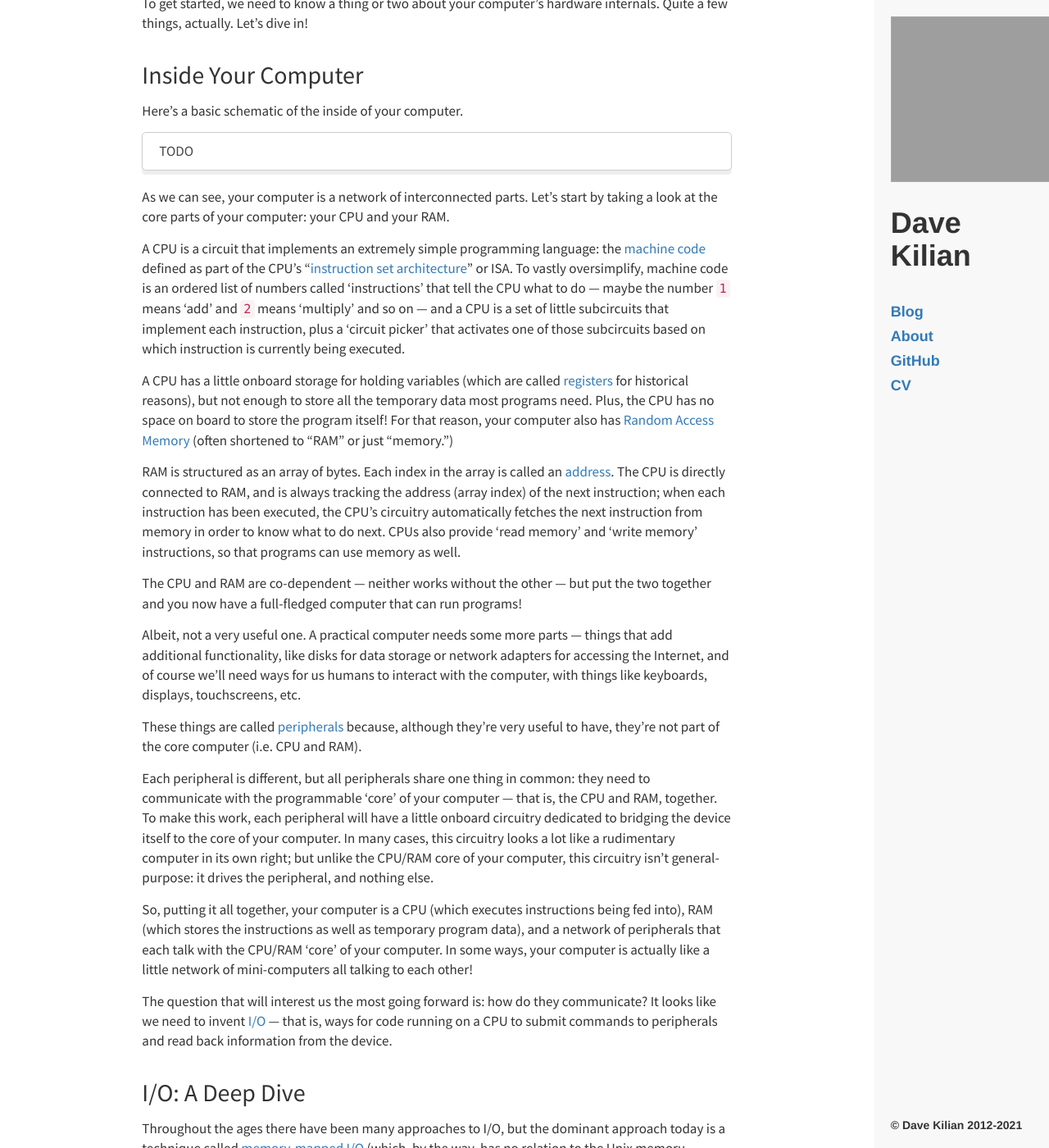
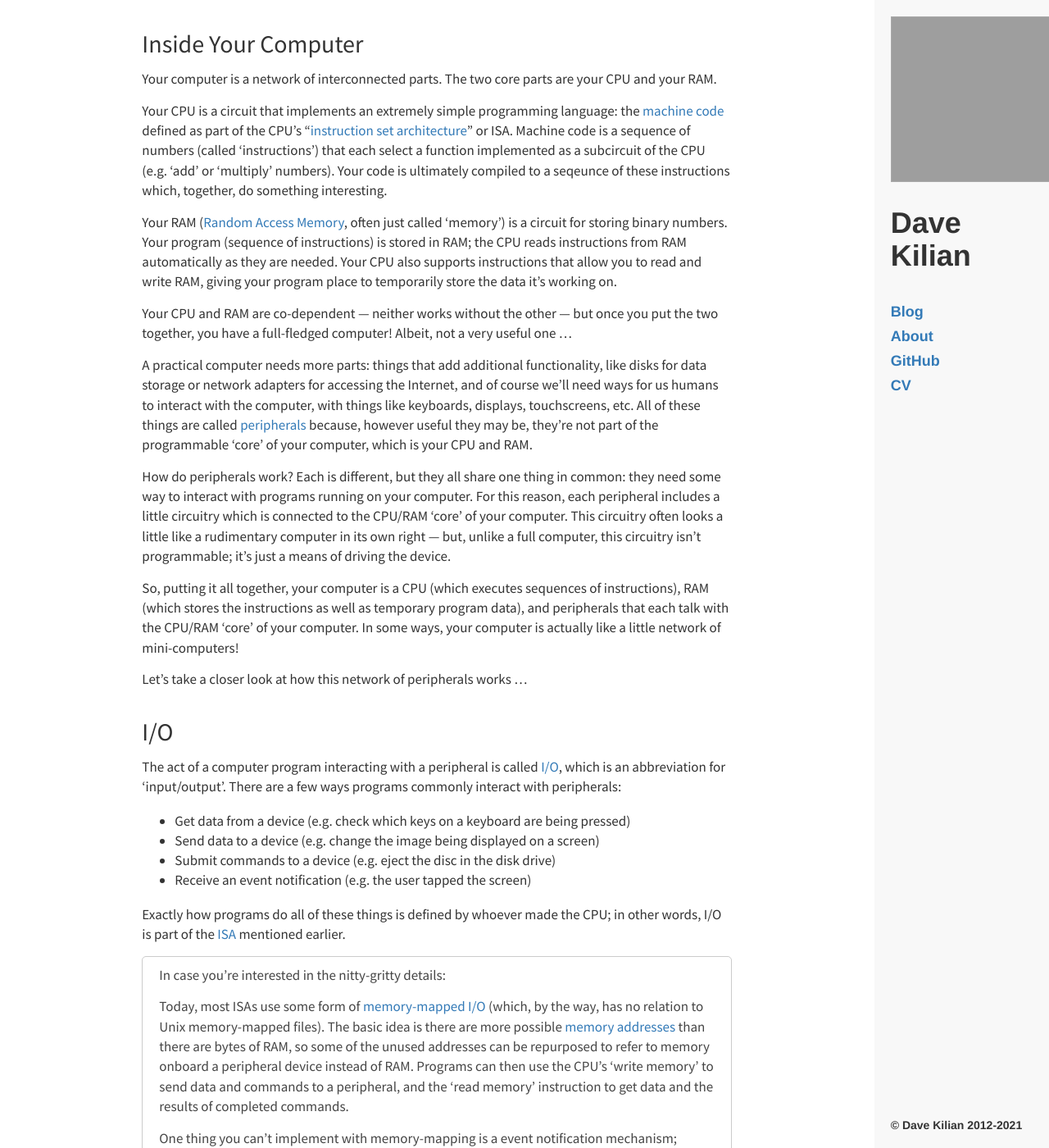
Before and after one commit to davekilian/davekilian.github.com, a Jekyll site: the page built from _posts/2021-02-17-rdma-overview.markdown, in a window 1280 px wide and 1400 px high, scrolled down 439 px. Shown: the whole window at 82% size. Built offline with Jekyll 4.4.1, drawn with Linux system fonts in a browser that asks for light colours; nearby versions of some CDN libraries; formulas are drawn with MathJax 3; some of the changed text lies outside the part shown; grey boxes are pictures that could not be loaded.

Commit message:
working on trimming DMA discussion further

```diff
--- a/_posts/2021-02-17-rdma-overview.markdown
+++ b/_posts/2021-02-17-rdma-overview.markdown
@@ -5,9 +5,7 @@
 draft: true
 ---
 
-"*Everything you wanted to know about RDMA (but were too afraid to ask)*"
-
-You're here, so you must be looking into RDMA, a networking technology popular for building large, high-performance private networks for things like supercomputers or private clouds. I've been working with RDMA networks on the job for a while now, and I've never been able to find a good, straightforward lowdown on RDMA, so here I'm writing one of my own.
+RDMA is a family of networking technologies popular for building high-performance networks for things like supercomputers or private clouds. I've been working with RDMA networks on the job for a while now, and I've never been able to find a good, straightforward lowdown, so here I'm writing one of my own.
 
 ## What is "RDMA?"
 
@@ -17,33 +15,119 @@
 
 ## Inside Your Computer
 
-Here's a basic schematic of the inside of your computer.
+Your computer is a network of interconnected parts. The two core parts are your CPU and your RAM.
 
-> TODO
+Your CPU is a circuit that implements an extremely simple programming language: the [machine code](https://en.wikipedia.org/wiki/Machine_code) defined as part of the CPU's "[instruction set architecture](https://en.wikipedia.org/wiki/Instruction_set_architecture)" or ISA. Machine code is a sequence of numbers (called 'instructions') that each select a function implemented as a subcircuit of the CPU (e.g. 'add' or 'multiply' numbers). Your code is ultimately compiled to a seqeunce of these instructions which, together, do something interesting.
 
-As we can see, your computer is a network of interconnected parts. Let's start by taking a look at the core parts of your computer: your CPU and your RAM.
+Your RAM ([Random Access Memory](https://en.wikipedia.org/wiki/Random-access_memory), often just called 'memory') is a circuit for storing binary numbers. Your program (sequence of instructions) is stored in RAM; the CPU reads instructions from RAM automatically as they are needed. Your CPU also supports instructions that allow you to read and write RAM, giving your program place to temporarily store the data it's working on.
 
-A CPU is a circuit that implements an extremely simple programming language: the [machine code](https://en.wikipedia.org/wiki/Machine_code) defined as part of the CPU's "[instruction set architecture](https://en.wikipedia.org/wiki/Instruction_set_architecture)" or ISA. To vastly oversimplify, machine code is an ordered list of numbers called 'instructions' that tell the CPU what to do &mdash; maybe the number `1` means 'add' and `2` means 'multiply' and so on &mdash; and a CPU is a set of little subcircuits that implement each instruction, plus a 'circuit picker' that activates one of those subcircuits based on which instruction is currently being executed.
+Your CPU and RAM are co-dependent &mdash; neither works without the other &mdash; but once you put the two together, you have a full-fledged computer! Albeit, not a very useful one ...
 
-A CPU has a little onboard storage for holding variables (which are called [registers](https://en.wikipedia.org/wiki/Processor_register) for historical reasons), but not enough to store all the temporary data most programs need. Plus, the CPU has no space on board to store the program itself! For that reason, your computer also has [Random Access Memory](https://en.wikipedia.org/wiki/Random-access_memory) (often shortened to "RAM" or just "memory.")
+A practical computer needs more parts: things that add additional functionality, like disks for data storage or network adapters for accessing the Internet, and of course we'll need ways for us humans to interact with the computer, with things like keyboards, displays, touchscreens, etc. All of these things are called [peripherals](https://en.wikipedia.org/wiki/Peripheral) because, however useful they may be, they're not part of the programmable 'core' of your computer, which is your CPU and RAM.
+
+How do peripherals work? Each is different, but they all share one thing in common: they need some way to interact with programs running on your computer. For this reason, each peripheral includes a little circuitry which is connected to the CPU/RAM 'core' of your computer. This circuitry often looks a little like a rudimentary computer in its own right &mdash; but, unlike a full computer, this circuitry isn't programmable; it's just a means of driving the device.
+
+So, putting it all together, your computer is a CPU (which executes sequences of instructions), RAM (which stores the instructions as well as temporary program data), and peripherals that each talk with the CPU/RAM 'core' of your computer. In some ways, your computer is actually like a little network of mini-computers!
+
+Let's take a closer look at how this network of peripherals works ...
+
+## I/O
+
+The act of a computer program interacting with a peripheral is called [I/O](https://en.wikipedia.org/wiki/Input/output), which is an abbreviation for 'input/output'. There are a few ways programs commonly interact with peripherals:
+
+* Get data from a device (e.g. check which keys on a keyboard are being pressed)
+* Send data to a device (e.g. change the image being displayed on a screen)
+* Submit commands to a device (e.g. eject the disc in the disk drive)
+* Receive an event notification (e.g. the user tapped the screen)
+
+Exactly how programs do all of these things is defined by whoever made the CPU; in other words, I/O is part of the [ISA](https://en.wikipedia.org/wiki/Instruction_set_architecture) mentioned earlier.
+
+> In case you're interested in the nitty-gritty details:
+>
+> Today, most ISAs use some form of [memory-mapped I/O](https://en.wikipedia.org/wiki/Memory-mapped_I/O) (which, by the way, has no relation to Unix memory-mapped files). The basic idea is there are more possible [memory addresses](https://en.wikipedia.org/wiki/Memory_address) than there are bytes of RAM, so some of the unused addresses can be repurposed to refer to memory onboard a peripheral device instead of RAM. Programs can then use the CPU's 'write memory' to send data and commands to a peripheral, and the 'read memory' instruction to get data and the results of completed commands.
+>
+> One thing you can't implement with memory-mapping is a event notification mechanism; notifications are typically implemented using an unrelated CPU mechanism called an [interrupt](https://en.wikipedia.org/wiki/Interrupt).
+
+No matter how your ISA's I/O mechanisms work, there's one tricky problem you need to tackle for high-speed devices like storage disks and network adapters: copying large memory buffers.
+
+TODO expand on what we mean by large memory copies
+
+
+
+
+
+---
+
+
+
+TODO
+
+* One tricky problem is efficiently handling large data buffers. Devices like high-speed disks and networks.
+* What you don't want is code that manually copies between device buffers and RAM; programmed I/O is slow. Say why.
+* What you do want: the device does this instead. DMA
+
+
+
+
+
+
+
+---
+
+> TODO something like this:
+>
+> * Fundamental goals: write data out, read data in, submit commands, receive notifications
+> * Many schemes for doing this. Memory-mapped I/O is one.
+> * Limitation: these are based on (slow) memory reads and writes, each of which is small
+> * What about devices that need to transfer large buffers? High-speed disks and networks.
+> * What you don't want: the CPU doing all of these steps, and why
+> * What you do want: let the device do these steps
+> * DMA
+>
+> Older discussion:
+>
+> In the existing draft we got pretty deep into this. How deep do we want to go? Is the fact that we're redirecting memory addresses really worthwhile to the reader?
+>
+> Also, I'm not even positive we need to get into memory-mapped I/O details at all. It seems like I may have accidentally started writing the corresonding primer chapter here.
+>
+> What *do* we need to say?
+>
+> We need to build up to the 'who copies the buffer' problem. Which means we need enough of an idea of basic mechanics to understand that someone needs to copy a buffer.
+>
+> Ideally, mentioning memory-mapped I/O is a side subject and not a core concept for this discussion.
+>
+> We may need to mention what kinds of things you want to accomplish, but hopefully we can sidestep. The basic things are
+>
+> * Write onboard memory (e.g. image to display on screen)
+> * Read onboard memory (e.g. poll keyboard for input)
+> * Submit a command (e.g. eject the disc)
+> * Receive a callback (e.g. the user tapped the screen)
+>
+> What's the basic structure then?
+
+---
+
+
+
+
+
+
+
+
+
+
+
+---
+
+TODO move this to where we start talking about I/O
+
+A CPU has a little onboard storage for holding variables (which are called [registers](https://en.wikipedia.org/wiki/Processor_register) for historical reasons), but not enough to store all the data programs need. Plus, the CPU has no space on board to store the program itself! For that reason, your computer also has [Random Access Memory](https://en.wikipedia.org/wiki/Random-access_memory) (often shortened to "RAM" or just "memory.")
 
 RAM is structured as an array of bytes. Each index in the array is called an [address](https://en.wikipedia.org/wiki/Memory_address). The CPU is directly connected to RAM, and is always tracking the address (array index) of the next instruction; when each instruction has been executed, the CPU's circuitry automatically fetches the next instruction from memory in order to know what to do next. CPUs also provide 'read memory' and 'write memory' instructions, so that programs can use memory as well.
 
-The CPU and RAM are co-dependent &mdash; neither works without the other &mdash; but put the two together and you now have a full-fledged computer that can run programs!
+---
 
-Albeit, not a very useful one. A practical computer needs some more parts &mdash; things that add additional functionality, like disks for data storage or network adapters for accessing the Internet, and of course we'll need ways for us humans to interact with the computer, with things like keyboards, displays, touchscreens, etc.
-
-These things are called [peripherals](https://en.wikipedia.org/wiki/Peripheral) because, although they're very useful to have, they're not part of the core computer (i.e. CPU and RAM).
-
-Each peripheral is different, but all peripherals share one thing in common: they need to communicate with the programmable 'core' of your computer &mdash; that is, the CPU and RAM, together. To make this work, each peripheral will have a little onboard circuitry dedicated to bridging the device itself to the core of your computer. In many cases, this circuitry looks a lot like a rudimentary computer in its own right; but unlike the CPU/RAM core of your computer, this circuitry isn't general-purpose: it drives the peripheral, and nothing else.
-
-So, putting it all together, your computer is a CPU (which executes instructions being fed into), RAM (which stores the instructions as well as temporary program data), and a network of peripherals that each talk with the CPU/RAM 'core' of your computer. In some ways, your computer is actually like a little network of mini-computers all talking to each other!
-
-The question that will interest us the most going forward is: how do they communicate? It looks like we need to invent [I/O](https://en.wikipedia.org/wiki/Input/output) &mdash; that is, ways for code running on a CPU to submit commands to peripherals and read back information from the device.
-
-## I/O: A Deep Dive
-
-Throughout the ages there have been many approaches to I/O, but the dominant approach today is a technique called [memory-mapped I/O](https://en.wikipedia.org/wiki/Memory-mapped_I/O) (which, by the way, has no relation to the Unix memory-mapped file I/O feature).
+Throughout the ages there have been many approaches to I/O, but the dominant approach today is a technique called [memory-mapped I/O](https://en.wikipedia.org/wiki/Memory-mapped_I/O).
 
 Here's the idea: we want a way for code to submit commands to peripheral devices' onboard memory, and read results back from peripheral memory too. We already have instructions to read and write RAM, which is also memory. Why not make it so the read memory / write memory instructions can access both RAM, and peripheral device memory?
 
```
